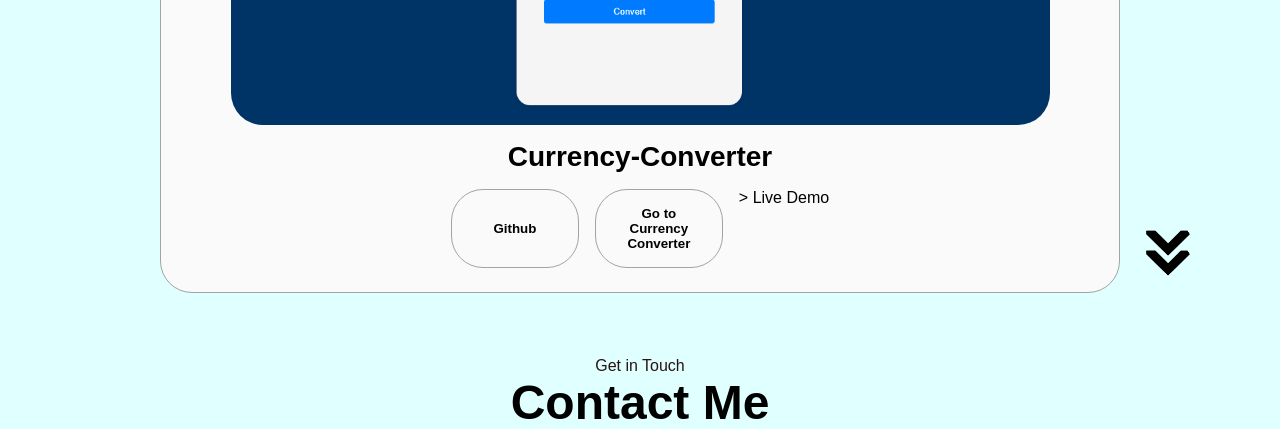
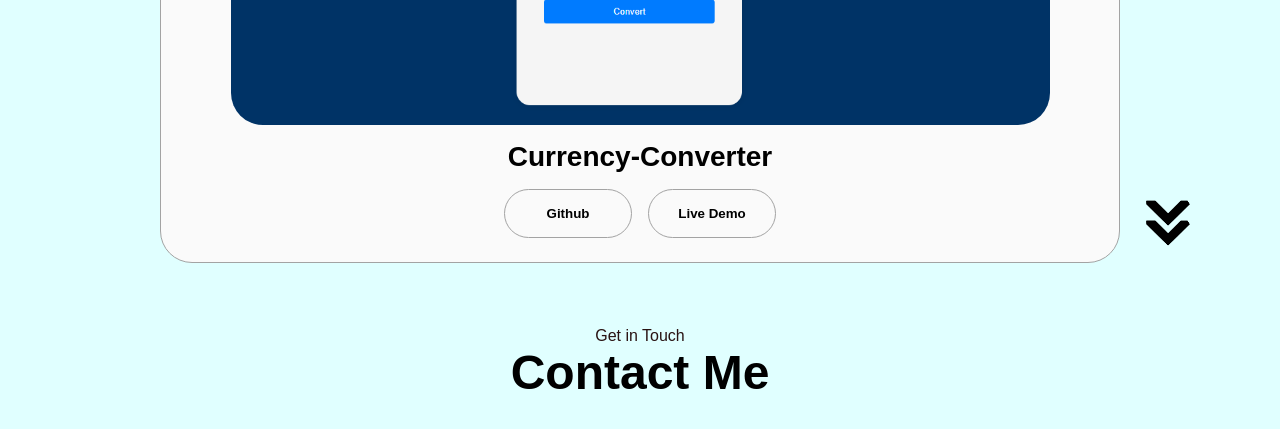
Before and after one commit to snehalrathod9423/portfolio, a plain HTML site: page index.html in a window 1280 px wide. Shown: the part 3553-3982 px from the top of the page. Drawn offline with Linux system fonts and the light colour scheme.

Commit message:
Update index.html

```diff
--- a/index.html
+++ b/index.html
@@ -349,10 +349,7 @@
               </button>
               <button
                 class="btn btn-color-2 project-btn"
-                <button onclick="location.href='https://snehalrathod9423.github.io/Currency-Converter/'">Go to Currency Converter</button>
-
-              >
-                Live Demo
+                <button onclick="location.href='https://snehalrathod9423.github.io/Currency-Converter/'">Live Demo</button>
               </button>
             </div>
           </div>
```
